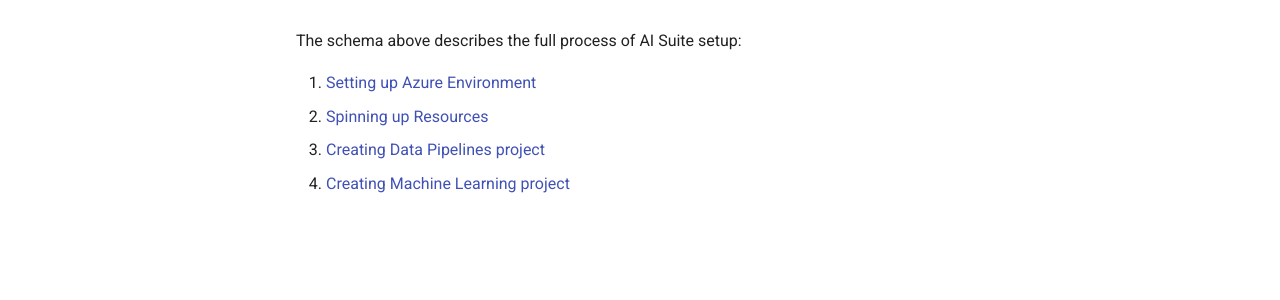
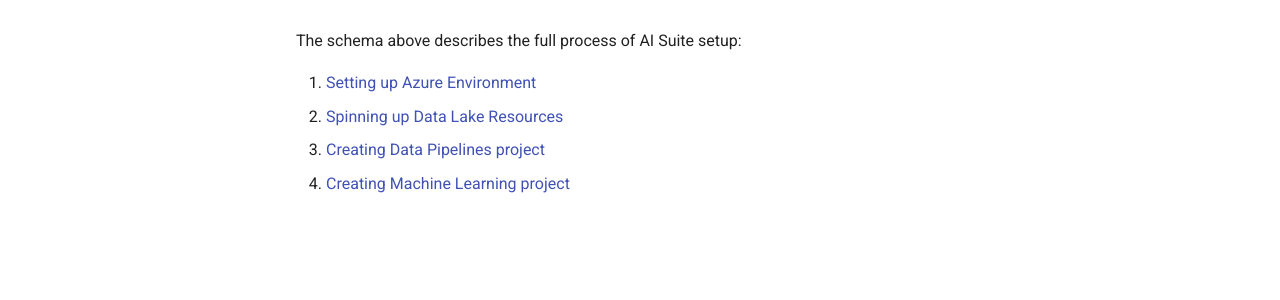
Before and after one commit to daipe-ai/platform-docs, an MkDocs documentation site: the page built from docs/getting-started/index.md, in a window 1280 px wide. Shown: the part 543-843 px from the top of the page. Built offline with MkDocs 1.6.1 and Material for MkDocs 9.7.7, drawn with Linux system fonts in a browser that asks for light colours; comment, search, counter and statistics services are not loaded.

Commit message:
naming unification with main menu

```diff
--- a/docs/getting-started/index.md
+++ b/docs/getting-started/index.md
@@ -5,6 +5,6 @@
 The schema above describes the full process of AI Suite setup:
 
 1. [Setting up Azure Environment](azure-setup.md)
-2. [Spinning up Resources](datalake-resources-setup.md)
+2. [Spinning up Data Lake Resources](datalake-resources-setup.md)
 3. [Creating Data Pipelines project](data-pipelines-project-setup.md)
 4. [Creating Machine Learning project](ml-project-setup.md)
```
